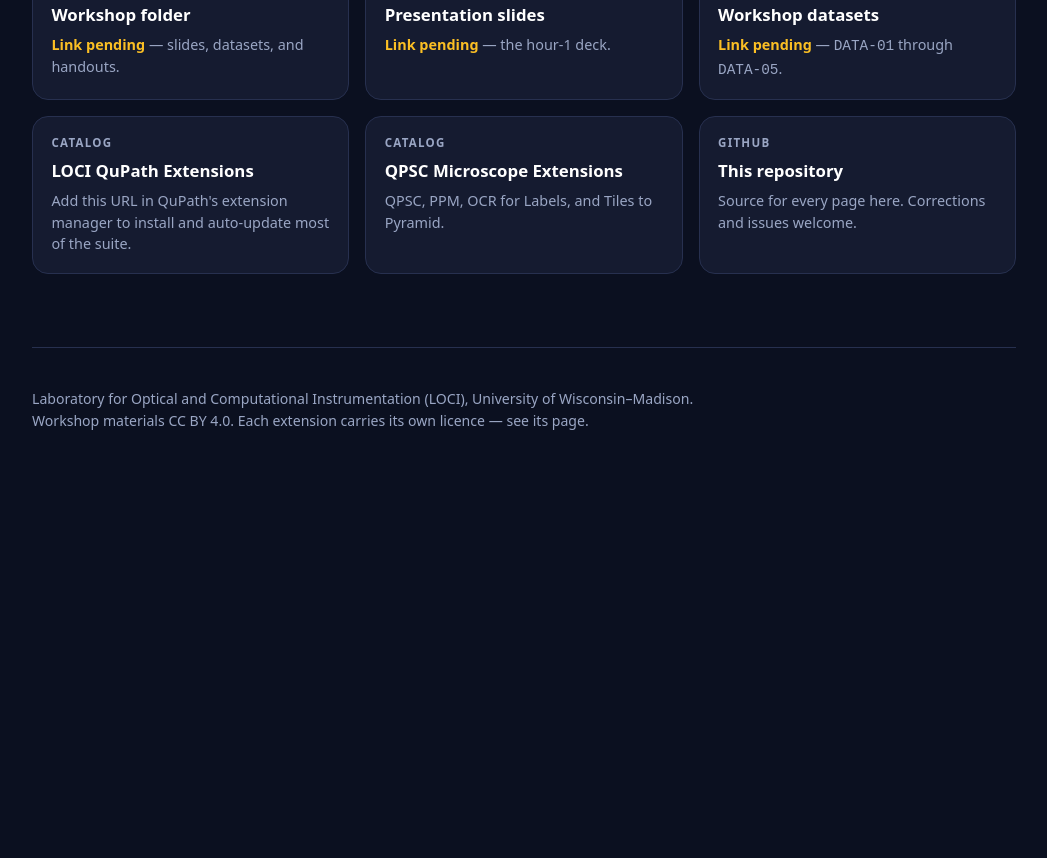
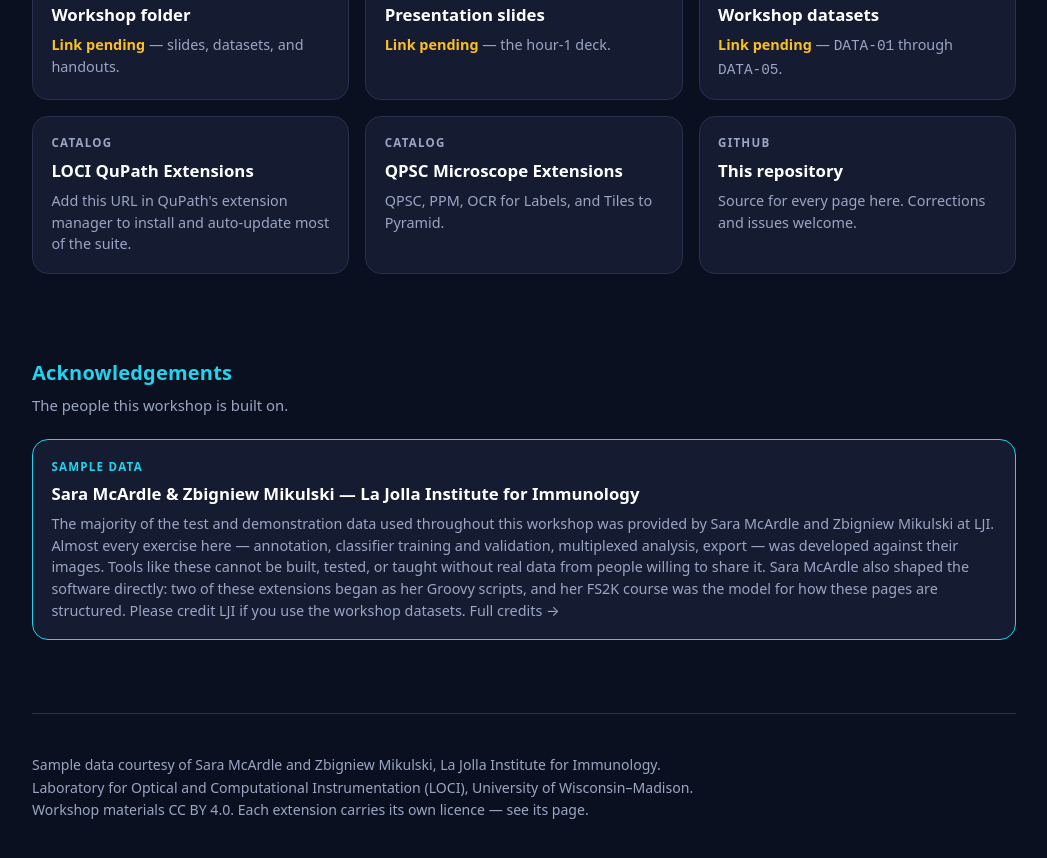
Before and after one commit to MichaelSNelson/BINA-I2K-2026-QuPath-Extensions, a Jekyll site: the page index.html, which Jekyll copies as it is, in a window 1280 px wide and 900 px high, scrolled down 2993 px. Shown: the top 858 px of the window, without its empty margins (116-1163 px from the left). Built offline with Jekyll 4.4.1, drawn with Linux system fonts in a browser that asks for light colours; before the commit the page ends 3504 px from its top, so only the background shows below that.

Commit message:
Acknowledge Sara McArdle and Zbigniew Mikulski (LJI) for the sample data
They provided the majority of the test and demonstration data behind almost
every exercise, so the credit is prominent rather than a footnote:

- New docs/acknowledgements.md leading with the data contribution
- Dedicated acknowledgements slide in the deck, plus a line on the closing slide
- Credit block on the landing page and in the README
- Site-wide footer credit on every page, and a note beside the dataset table
- Mentioned in the I2K form answers
- TODO: confirm with them re public redistribution and preferred wording

```diff
--- a/_layouts/default.html
+++ b/_layouts/default.html
@@ -70,7 +70,9 @@
 {{ content }}
 </main>
 <div class="footer">
-  <p>Laboratory for Optical and Computational Instrumentation (LOCI), University of Wisconsin&ndash;Madison.
+  <p>Sample data courtesy of Sara McArdle and Zbigniew Mikulski, La Jolla Institute for Immunology &mdash;
+  see <a href="{{ site.baseurl }}/docs/acknowledgements.html">acknowledgements</a>.<br>
+  Laboratory for Optical and Computational Instrumentation (LOCI), University of Wisconsin&ndash;Madison.
   Source: <a href="https://github.com/MichaelSNelson/BINA-I2K-2026-QuPath-Extensions">MichaelSNelson/BINA-I2K-2026-QuPath-Extensions</a>.</p>
 </div>
 <script>
--- a/index.html
+++ b/index.html
@@ -236,8 +236,27 @@
   </div>
 </section>
 
+<section>
+  <h2>Acknowledgements</h2>
+  <p class="note">The people this workshop is built on.</p>
+  <div class="grid">
+    <a class="card wide hero" href="docs/acknowledgements.html">
+      <div class="k">Sample data</div>
+      <h3>Sara McArdle &amp; Zbigniew Mikulski &mdash; La Jolla Institute for Immunology</h3>
+      <p>The majority of the test and demonstration data used throughout this workshop was provided by
+      Sara McArdle and Zbigniew Mikulski at LJI. Almost every exercise here &mdash; annotation, classifier
+      training and validation, multiplexed analysis, export &mdash; was developed against their images.
+      Tools like these cannot be built, tested, or taught without real data from people willing to share it.
+      Sara McArdle also shaped the software directly: two of these extensions began as her Groovy scripts,
+      and her FS2K course was the model for how these pages are structured.
+      Please credit LJI if you use the workshop datasets. Full credits &rarr;</p>
+    </a>
+  </div>
+</section>
+
 <footer>
-  <p>Laboratory for Optical and Computational Instrumentation (LOCI), University of Wisconsin&ndash;Madison.<br>
+  <p>Sample data courtesy of Sara McArdle and Zbigniew Mikulski, La Jolla Institute for Immunology.<br>
+  Laboratory for Optical and Computational Instrumentation (LOCI), University of Wisconsin&ndash;Madison.<br>
   Workshop materials CC BY 4.0. Each extension carries its own licence &mdash; see its page.</p>
 </footer>
 
```
Also changed, not shown: I2K_FORM_RESPONSES.md (+3 -0 lines), TODO.md (+11 -0 lines), build_deck.js (+42 -0 lines), docs/acknowledgements.md (added, +78 -0 lines), docs/setup.md (+3 -0 lines), docs/walkthroughs.md (+8 -0 lines), README.md, 1 other file.
